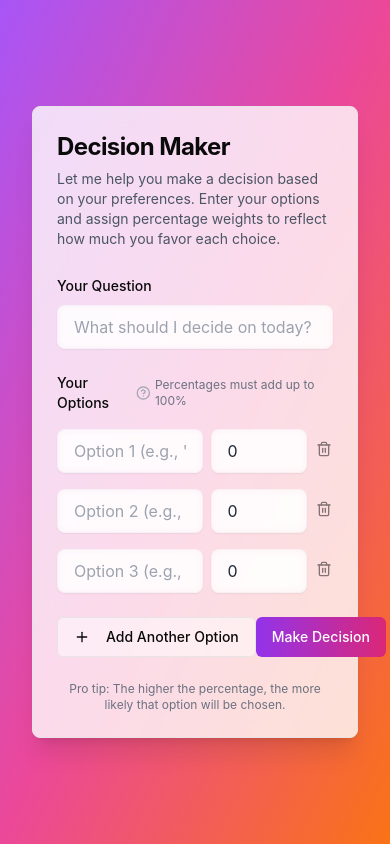
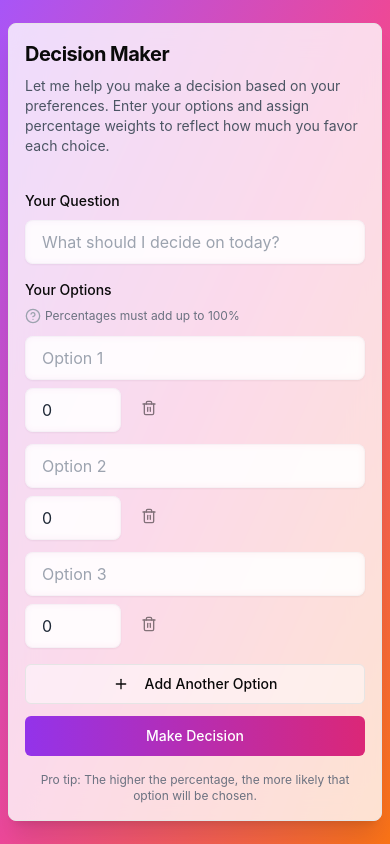
Before and after one commit to Tomilola-ng/choice-maker, a React (Vite) app: page / in a window 390 px wide. Built offline with nearby package versions, Linux system fonts and the light colour scheme.

Commit message:
Mobile Customization

```diff
--- a/src/pages/Home/DecisionMaker.tsx
+++ b/src/pages/Home/DecisionMaker.tsx
@@ -79,10 +79,8 @@ const DecisionMaker = () => {
     setIsThinking(true);
     setResult("");
 
-    // Simulate thinking process
     await new Promise((resolve) => setTimeout(resolve, 2000));
 
-    // Weighted random selection
     const random = Math.random() * 100;
     let accumulatedPercentage = 0;
 
@@ -98,11 +96,13 @@ const DecisionMaker = () => {
   };
 
   return (
-    <div className="min-h-screen w-full bg-gradient-to-br from-purple-500 via-pink-500 to-orange-500 p-8 flex items-center justify-center">
+    <div className="min-h-screen w-full bg-gradient-to-br from-purple-500 via-pink-500 to-orange-500 p-2 sm:p-4 md:p-8 flex items-center justify-center">
       <Card className="w-full max-w-2xl backdrop-blur-lg bg-white/80 shadow-xl">
-        <CardHeader>
-          <CardTitle className="text-2xl font-bold">Decision Maker</CardTitle>
-          <CardDescription className="text-gray-600">
+        <CardHeader className="space-y-2 p-4 md:p-6">
+          <CardTitle className="text-xl md:text-2xl font-bold">
+            Decision Maker
+          </CardTitle>
+          <CardDescription className="text-sm md:text-base text-gray-600">
             Let me help you make a decision based on your preferences. Enter
             your options and assign percentage weights to reflect how much you
             favor each choice.
@@ -110,23 +110,25 @@ const DecisionMaker = () => {
         </CardHeader>
 
         {error && (
-          <Alert variant="destructive" className="bg-red-50/50">
-            <AlertDescription>{error}</AlertDescription>
+          <Alert variant="destructive" className="mx-4 mb-4 bg-red-50/50">
+            <AlertDescription className="text-sm">{error}</AlertDescription>
           </Alert>
         )}
 
         {result && (
-          <Alert className="bg-green-50/50">
+          <Alert className="mx-4 mb-4 bg-green-50/50">
             <AlertDescription className="text-center">
-              <div className="font-medium mb-1">
+              <div className="text-sm font-medium mb-1">
                 Based on your preferences, I suggest:
               </div>
-              <div className="text-lg font-bold text-green-700">{result}</div>
+              <div className="text-base md:text-lg font-bold text-green-700">
+                {result}
+              </div>
             </AlertDescription>
           </Alert>
         )}
 
-        <CardContent className="space-y-6">
+        <CardContent className="space-y-4 md:space-y-6 p-4 md:p-6">
           <div className="space-y-2">
             <label className="text-sm font-medium">Your Question</label>
             <Input
@@ -137,8 +139,8 @@ const DecisionMaker = () => {
             />
           </div>
 
-          <div className="space-y-4">
-            <div className="flex justify-between items-center">
+          <div className="space-y-3 md:space-y-4">
+            <div className="flex flex-col sm:flex-row sm:justify-between sm:items-center gap-2">
               <label className="text-sm font-medium">Your Options</label>
               <div className="flex items-center space-x-1">
                 <HelpCircle className="h-4 w-4 text-gray-400" />
@@ -149,13 +151,17 @@ const DecisionMaker = () => {
             </div>
 
             {options.map((option, index) => (
-              <div key={index} className="flex space-x-2">
+              <div
+                key={index}
+                className="flex flex-col sm:flex-row gap-2 sm:space-x-2"
+              >
                 <Input
-                  placeholder={`Option ${index + 1} (e.g., "Go to the beach")`}
+                  placeholder={`Option ${index + 1}`}
                   value={option.text}
                   onChange={(e) => updateOption(index, "text", e.target.value)}
                   className="flex-grow bg-white/50"
                 />
+                <div className="flex gap-2">
                   <Input
                     type="number"
                     min="0"
@@ -179,14 +185,15 @@ const DecisionMaker = () => {
                     <Trash2 className="h-4 w-4" />
                   </Button>
                 </div>
+              </div>
             ))}
           </div>
 
-          <div className="flex justify-between">
+          <div className="flex flex-col sm:flex-row gap-3 sm:justify-between">
             <Button
               onClick={addOption}
               variant="outline"
-              className="bg-white/50"
+              className="bg-white/50 w-full sm:w-auto"
             >
               <Plus className="h-4 w-4 mr-2" />
               Add Another Option
@@ -194,10 +201,10 @@ const DecisionMaker = () => {
             <Button
               onClick={calculateChoice}
               disabled={isThinking}
-              className="bg-gradient-to-r from-purple-600 to-pink-600 text-white"
+              className="bg-gradient-to-r from-purple-600 to-pink-600 text-white w-full sm:w-auto"
             >
               {isThinking ? (
-                <div className="flex items-center space-x-2">
+                <div className="flex items-center justify-center space-x-2">
                   <div className="w-4 h-4 border-2 border-white border-t-transparent rounded-full animate-spin" />
                   <span>Thinking...</span>
                 </div>
@@ -207,7 +214,7 @@ const DecisionMaker = () => {
             </Button>
           </div>
 
-          <div className="text-xs text-gray-500 text-center">
+          <div className="text-xs text-gray-500 text-center mt-4">
             Pro tip: The higher the percentage, the more likely that option will
             be chosen.
           </div>
```
Lines whose indentation alone changed are shown as unchanged.
